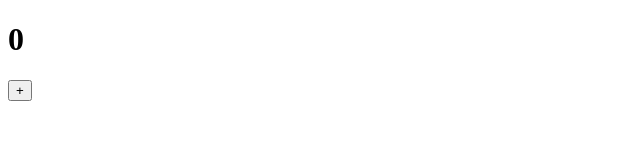
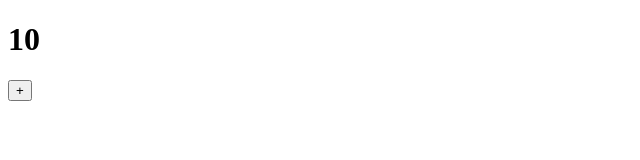
Before and after one commit to PrzemekGdula/react-day3, a React (Create React App) app: page / in a window 1280 px wide. Shown: the top 160 px of the page, without its empty margins (0-640 px from the left). Built offline with nearby package versions, Linux system fonts and the light colour scheme.

Commit message:
this state number +1

```diff
--- a/src/Counter/Counter.js
+++ b/src/Counter/Counter.js
@@ -10,13 +10,19 @@ class Counter extends React.Component {
     }
 
     render() {
+        const inc = () => this.state.number = this.state.number + 1
+
+
+
         return (
             <div>
                 <h1>
-                    0
+                    {this.state.number}
                 </h1>
 
-                <button>
+                <button
+                    onClick={inc}
+                >
                     +
                 </button>
             </div>
```
